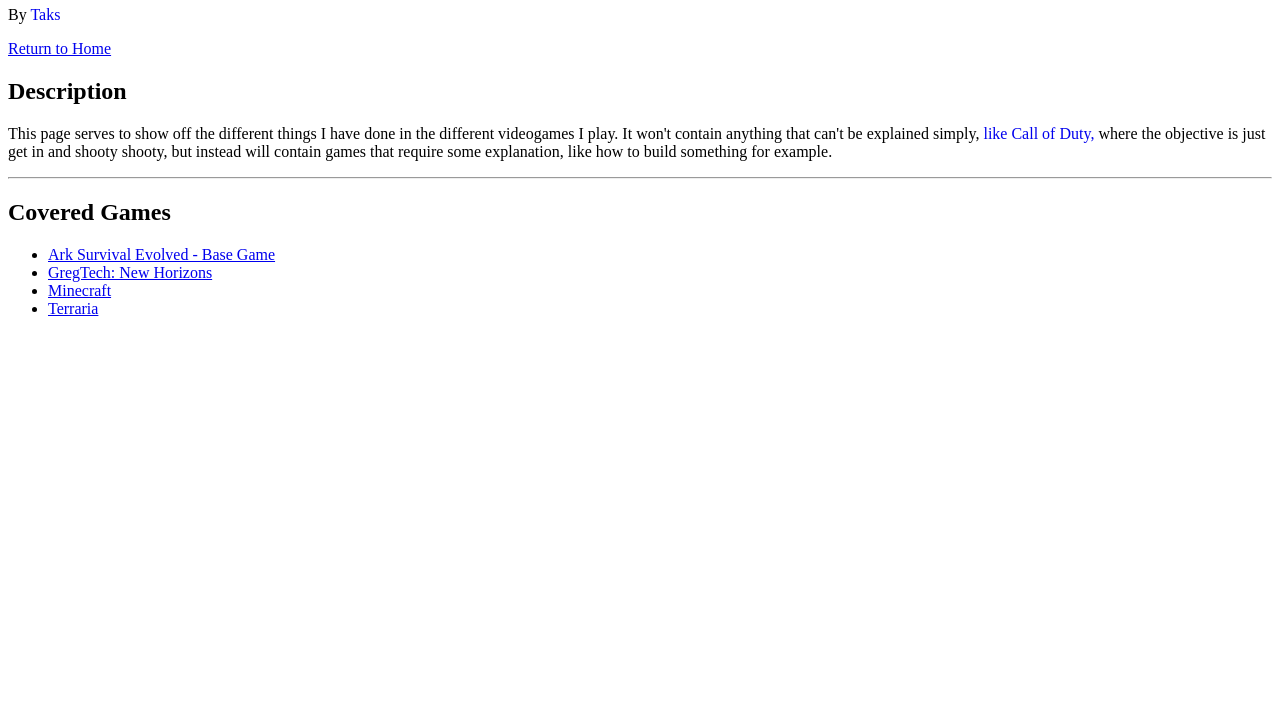
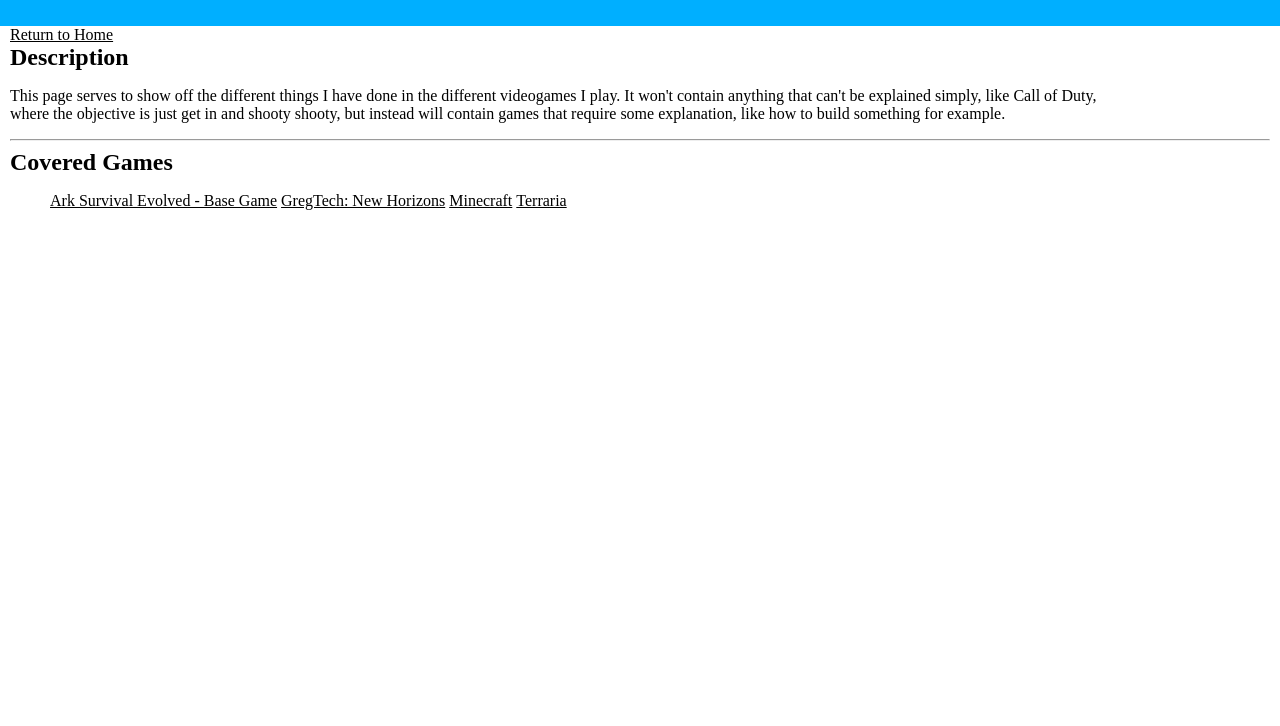
Before and after one commit to Taks396/taks396.github.io, a plain HTML site: page HTML Files/Gaming Projects.html in a window 1280 px wide. Shown: the part 74-800 px from the top of the page. Drawn offline with Linux system fonts and the light colour scheme.

Commit message:
Moved file to proper directory and updated pathing to new standard

```diff
--- a/Personal Website/HTML Files/Gaming Projects.html
+++ b/HTML Files/Gaming Projects.html
@@ -2,19 +2,19 @@
 <html lang="en-US">
   <head>
 		<title>Gaming Projects</title>
-		<link rel="stylesheet" href="../style.css">
+		<link rel="stylesheet" href="../CSS%20Styles/Base%20Style.css">
 	</head>
 
   <header>
     <h1>Gaming Projects</h1>
     <p title="My name is Taks! Look it even says so on my logo!">
-    By <a style="text-decoration: None;" href="About%20Me.html">Taks</a>
+    By <a style="text-decoration: None;" href="./About%20Me.html">Taks</a>
     </p>
   </header>
 
   <body>
     <div class="content">
-      <a href="Homepage.html">Return to Home</a>
+      <a href="./Homepage.html">Return to Home</a>
 
       <h2>Description</h2>
       <p>This page serves to show off the different things I have done in the different videogames I play. It won't contain anything that can't be explained simply, <a style="text-decoration: none;" href="Call of Duty WW2.html">like Call of Duty,</a> where the objective is just get in and shooty shooty, but instead will contain games that require some explanation, like how to build something for example.</p>
@@ -30,4 +30,5 @@
       </ul>
     </div>
   </body>
+
 </html>
```
